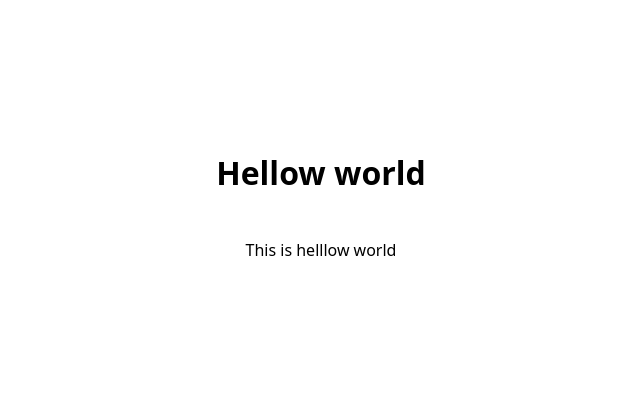
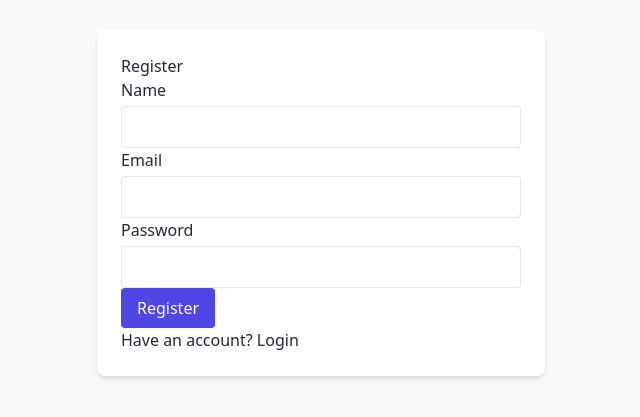
Before and after one commit to Pranav952/artist-management-system, a React (Vite) app in the folder frontend/: page /register in a window 1280 px wide. Shown: the part 197-614 px from the top of the page, without its empty margins (319-959 px from the left). Built offline with nearby package versions, Linux system fonts and the light colour scheme; the HTML template or start-up script is replaced by a standard one.

Commit message:
feat(frontend): add Dashboard and remaining frontend assets

```diff
--- a/frontend/src/App.tsx
+++ b/frontend/src/App.tsx
@@ -1,10 +1,31 @@
-import React from 'react'
+import React from 'react';
+import { BrowserRouter, Routes, Route, Navigate } from 'react-router-dom';
+import { AuthProvider } from './context/AuthContext';
+import Login from './pages/Login';
+import Register from './pages/Register';
+import Dashboard from './pages/Dashboard';
+import PrivateRoute from './components/PrivateRoute';
 
-export default function App() {
+const App: React.FC = () => {
   return (
-    <div className="app">
-      <h1>Hellow world</h1>
-      <p>This is helllow world</p>
-    </div>
-  )
-}
+    <AuthProvider>
+      <BrowserRouter>
+        <Routes>
+          <Route path="/login" element={<Login />} />
+          <Route path="/register" element={<Register />} />
+          <Route
+            path="/dashboard"
+            element={
+              <PrivateRoute>
+                <Dashboard />
+              </PrivateRoute>
+            }
+          />
+          <Route path="/" element={<Navigate to="/dashboard" replace />} />
+        </Routes>
+      </BrowserRouter>
+    </AuthProvider>
+  );
+};
+
+export default App;
--- a/frontend/src/index.css
+++ b/frontend/src/index.css
@@ -1,13 +1,32 @@
+@tailwind base;
+@tailwind components;
+@tailwind utilities;
+
 html, body, #root {
   height: 100%;
-  margin: 0;
-  font-family: system-ui, -apple-system, 'Segoe UI', Roboto, 'Helvetica Neue', Arial;
 }
-.app {
-  display: flex;
-  flex-direction: column;
-  align-items: center;
-  justify-content: center;
-  height: 100%;
-  gap: 8px;
+
+body {
+  @apply bg-gray-50 text-gray-800 antialiased;
+  font-family: ui-sans-serif, system-ui, -apple-system, 'Segoe UI', Roboto, 'Helvetica Neue', Arial;
 }
+
+.container-center {
+  @apply min-h-screen flex items-center justify-center px-4;
+}
+
+.card {
+  @apply w-full max-w-md bg-white rounded-lg shadow-md p-6;
+}
+
+.btn {
+  @apply px-4 py-2 bg-indigo-600 text-white rounded hover:bg-indigo-500 disabled:opacity-60;
+}
+
+.input {
+  @apply mt-1 block w-full border border-gray-200 rounded px-3 py-2 focus:outline-none focus:ring-2 focus:ring-indigo-200;
+}
+
+.error {
+  @apply mt-2 text-sm text-red-600;
+}
--- /dev/null
+++ b/frontend/src/pages/Dashboard.tsx
@@ -0,0 +1,28 @@
+import React, { useContext } from 'react';
+import { AuthContext } from '../context/AuthContext';
+
+const Dashboard: React.FC = () => {
+  const auth = useContext(AuthContext)!;
+
+  return (
+    <div className="min-h-screen bg-gray-50">
+      <div className="max-w-6xl mx-auto p-6">
+        <header className="flex items-center justify-between mb-6">
+          <h2 className="text-2xl font-semibold">Dashboard</h2>
+          <div className="flex items-center gap-3">
+            <span className="text-sm text-gray-700">{auth.user?.name}</span>
+            <button className="btn" onClick={auth.logout}>Logout</button>
+          </div>
+        </header>
+
+        <main>
+          <div className="bg-white rounded shadow p-6">
+            <p className="text-sm text-gray-600">Hellow world.</p>
+          </div>
+        </main>
+      </div>
+    </div>
+  );
+};
+
+export default Dashboard;
```
Also changed, not shown: frontend/src/env.d.ts (added, +9 -0 lines), 1 other file (tests, documents, lock files or other folders).
